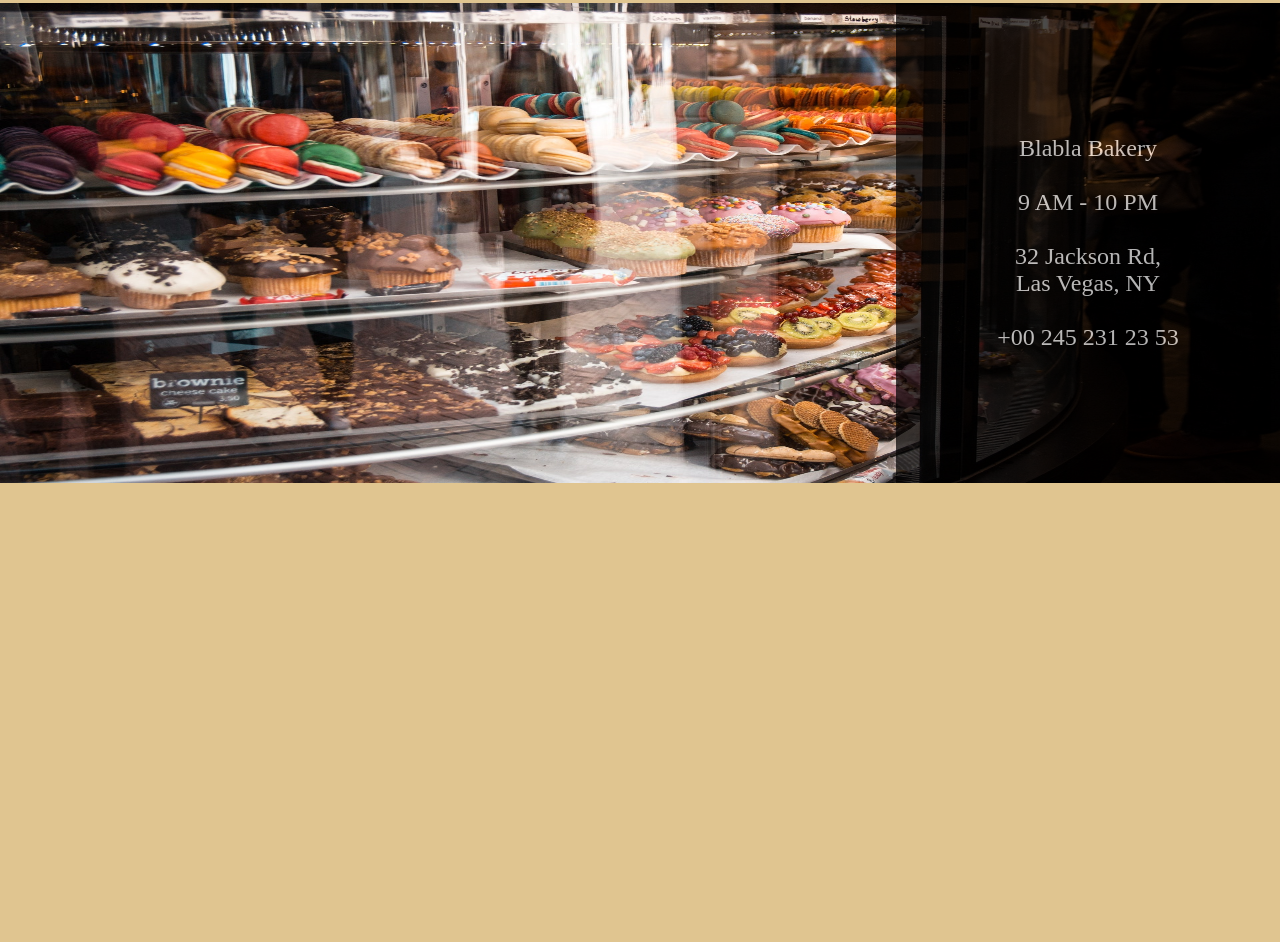
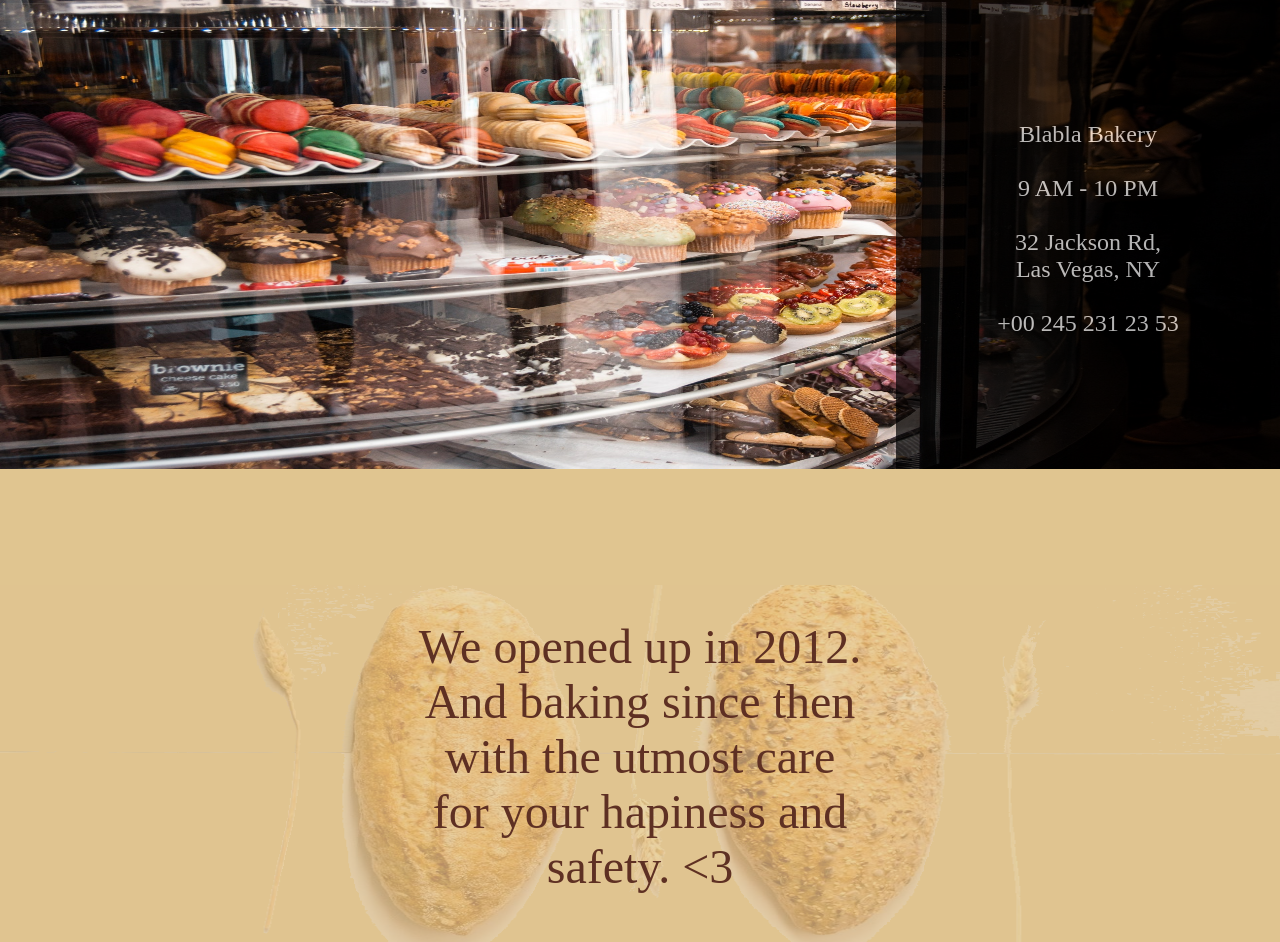
Before and after one commit to zekicaneksi/bakery-site, a website: page public/index.html in a window 1280 px wide. Shown: the part 215-1157 px from the top of the page. Before the commit the page ends 800 px from the top, so only its background shows below. Drawn offline with Linux system fonts and the light colour scheme; no server answers.

Commit message:
about us part is added

```diff
--- a/public/index.css
+++ b/public/index.css
@@ -150,3 +150,35 @@ body{
     margin-bottom: 0;
     width: 200px;
 }
+
+#about{
+    width: 100%;
+    display: inline-block;
+    position: relative;
+}
+
+#about p{
+    text-align: center;
+    font-size: 3em;
+    color: #5E3023;
+}
+
+@media (max-width: 500px){
+    #about p{
+        font-size: 2em;
+    }
+}
+
+#about img, #about div{
+    width: 100%;
+    height: 100%;
+    position: absolute;
+    top:0;
+    left:0;
+    z-index: -1;
+}
+
+#about div{
+    background-color: #E0C590;
+    opacity: 0.7;
+}
--- a/public/index.html
+++ b/public/index.html
@@ -42,6 +42,17 @@
 
     <div id="products"></diV>
 
+    <div id="about">
+        <p>
+            We opened up in 2012.<br>
+            And baking since then<br>
+            with the utmost care<br>
+            for your hapiness and<br> safety. &lt3
+        </p>
+        <img src="assets/images/breadBG.png" alt="background image of breads">
+        <div></div>
+    </div>
+
   <script src="index.js"></script>
 
 </body>
```
Also changed, not shown: public/assets/images/breadBG.png (added), public/assets/images/full_logo.jfif (added).
